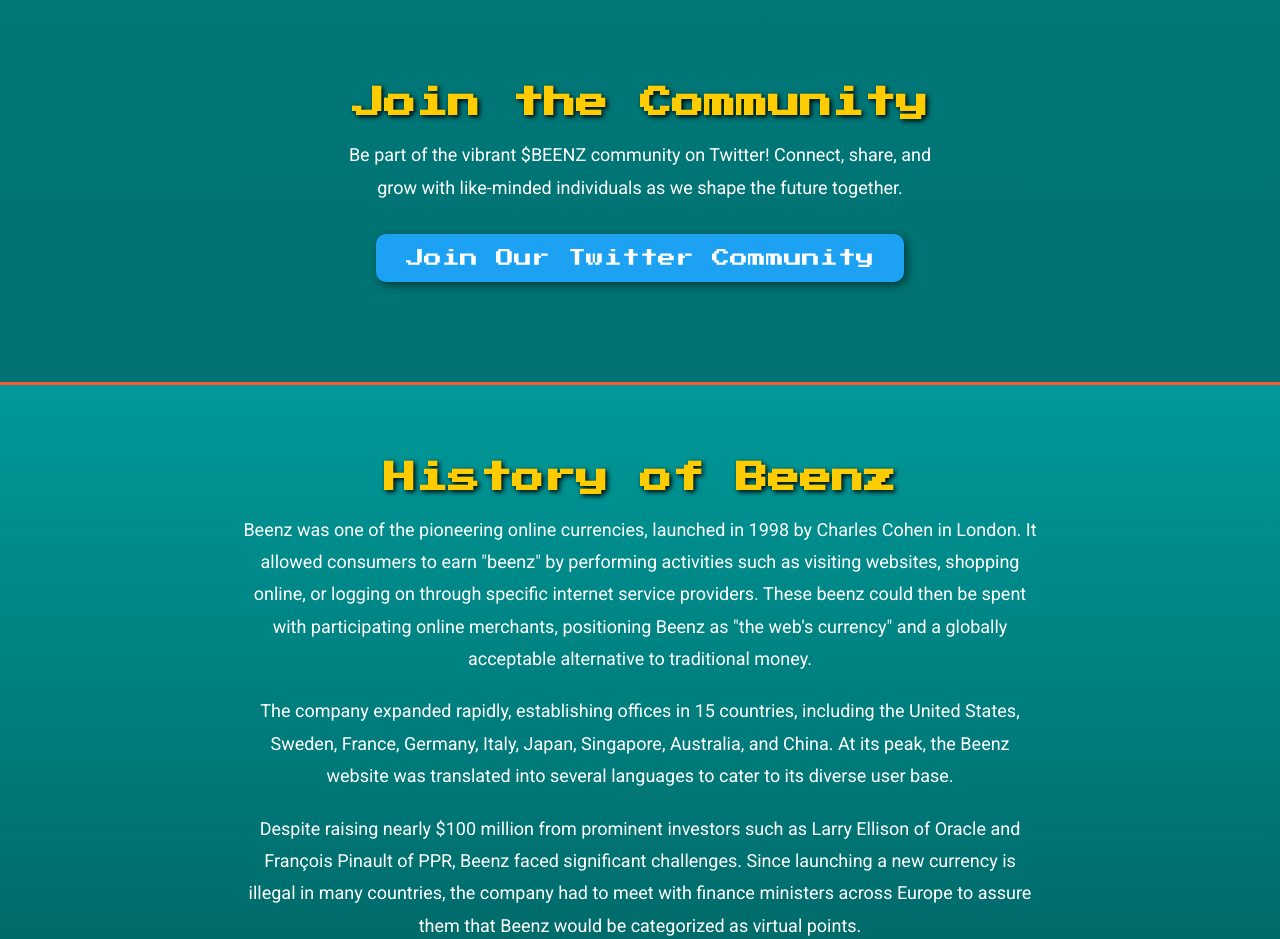
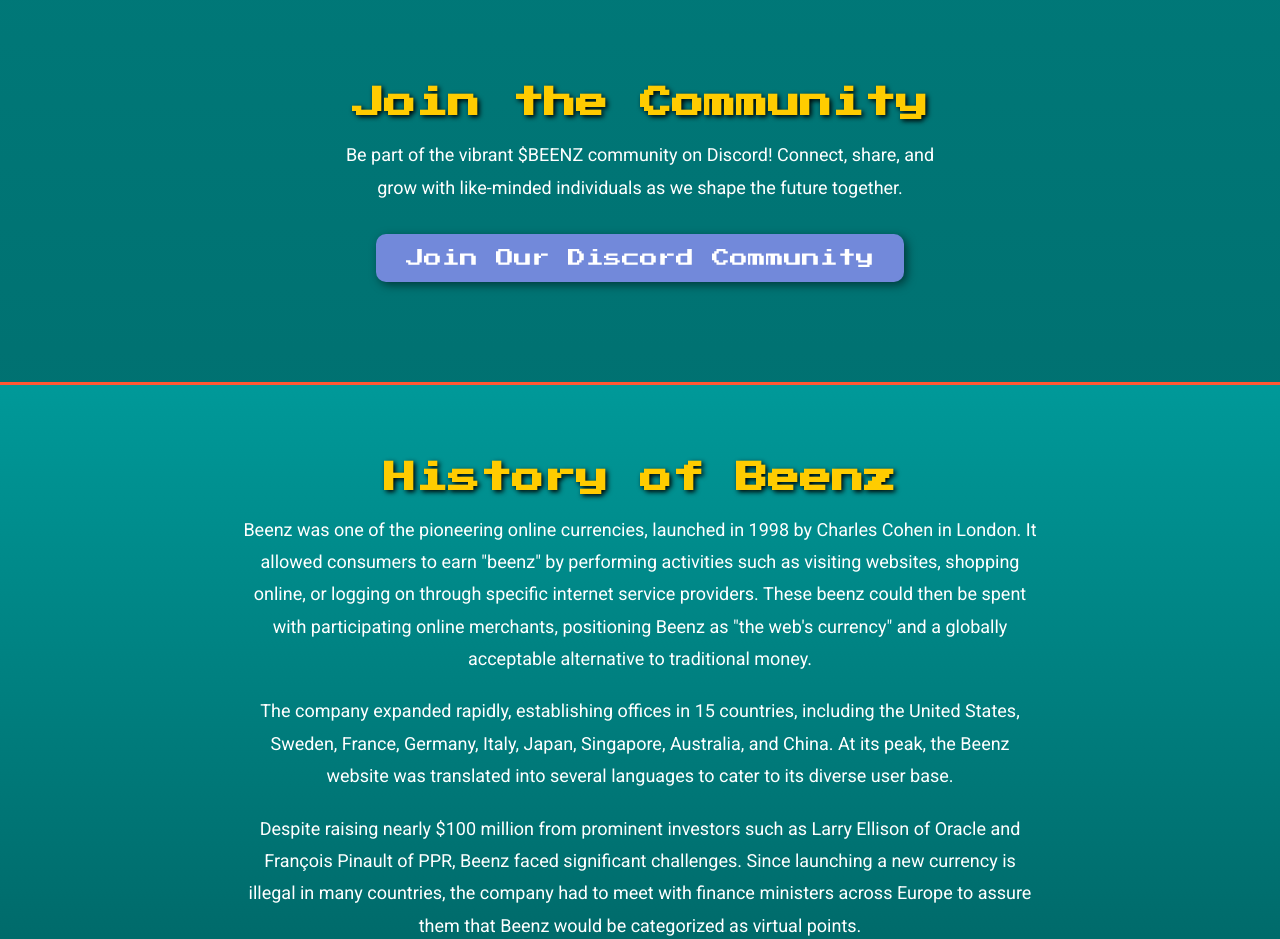
Before and after one commit to Dankman554/beenz, a plain HTML site: page index.html in a window 1280 px wide. Shown: the part 2060-2999 px from the top of the page. Drawn offline with Linux system fonts and the light colour scheme.

Commit message:
Add files via upload

```diff
--- a/index.html
+++ b/index.html
@@ -406,7 +406,7 @@ nav a {
     padding: 15px 30px;
     font-family: 'Press Start 2P', cursive;
     font-size: 18px;
-    background-color: #1DA1F2; /* Twitter blue */
+    background-color: #7289da; /* Twitter blue */
     color: #FFFFFF;
     text-decoration: none;
     border-radius: 10px;
@@ -415,7 +415,7 @@ nav a {
 }
 
 .join-link:hover {
-    background-color: #0d8ce0; /* Darker blue for hover effect */
+    background-color: #5b6e99; /* Darker blue for hover effect */
     transform: scale(1.05);
     box-shadow: 5px 5px 15px rgba(0, 0, 0, 0.7);
 }
@@ -532,8 +532,8 @@ nav a {
 
   <section id="community">
     <h2>Join the Community</h2>
-    <p>Be part of the vibrant $BEENZ community on Twitter! Connect, share, and grow with like-minded individuals as we shape the future together.</p>
-    <a href="https://x.com/i/communities/1879695521142514000" target="_blank" class="join-link">Join Our Twitter Community</a>
+    <p>Be part of the vibrant $BEENZ community on Discord! Connect, share, and grow with like-minded individuals as we shape the future together.</p>
+    <a href="https://discord.com/invite/qtm88QBp" target="_blank" class="join-link">Join Our Discord Community</a>
 </section>
 <section id="history">
     <h2>History of Beenz</h2>
```
